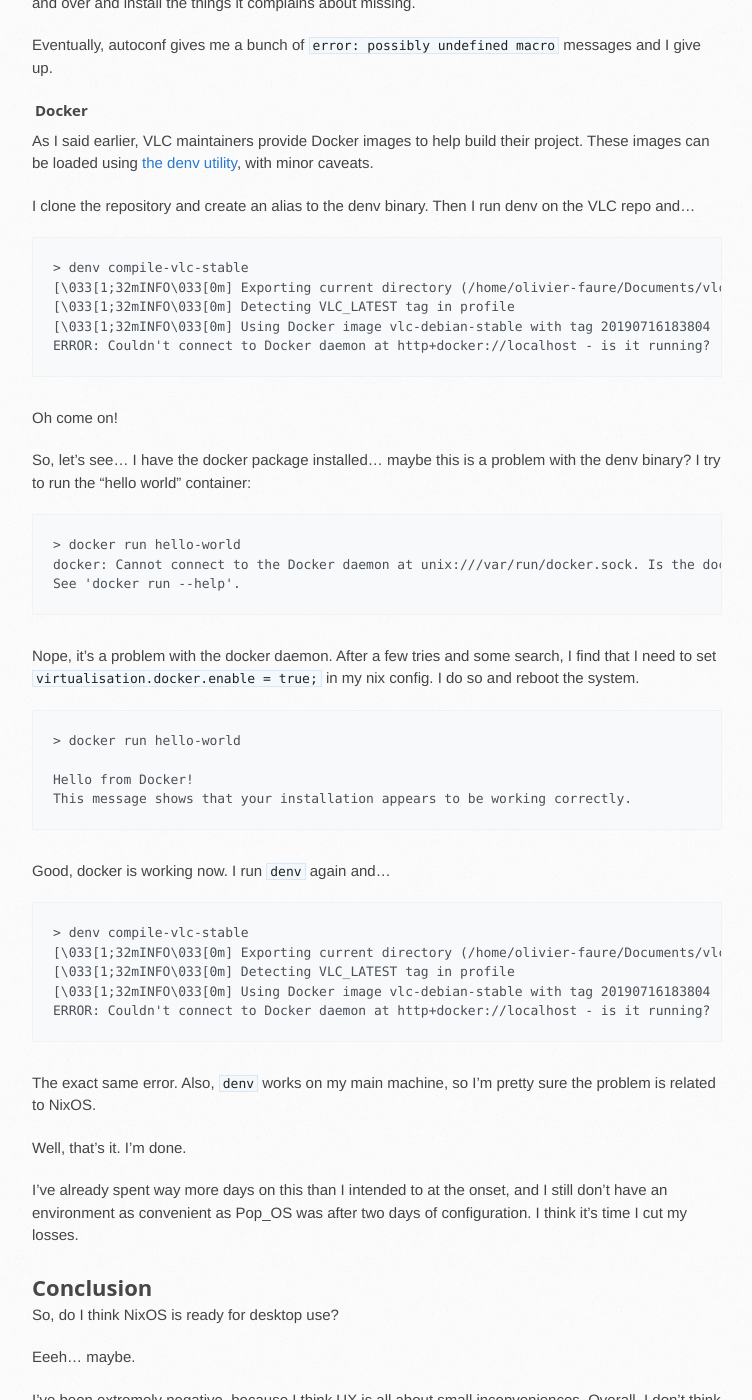
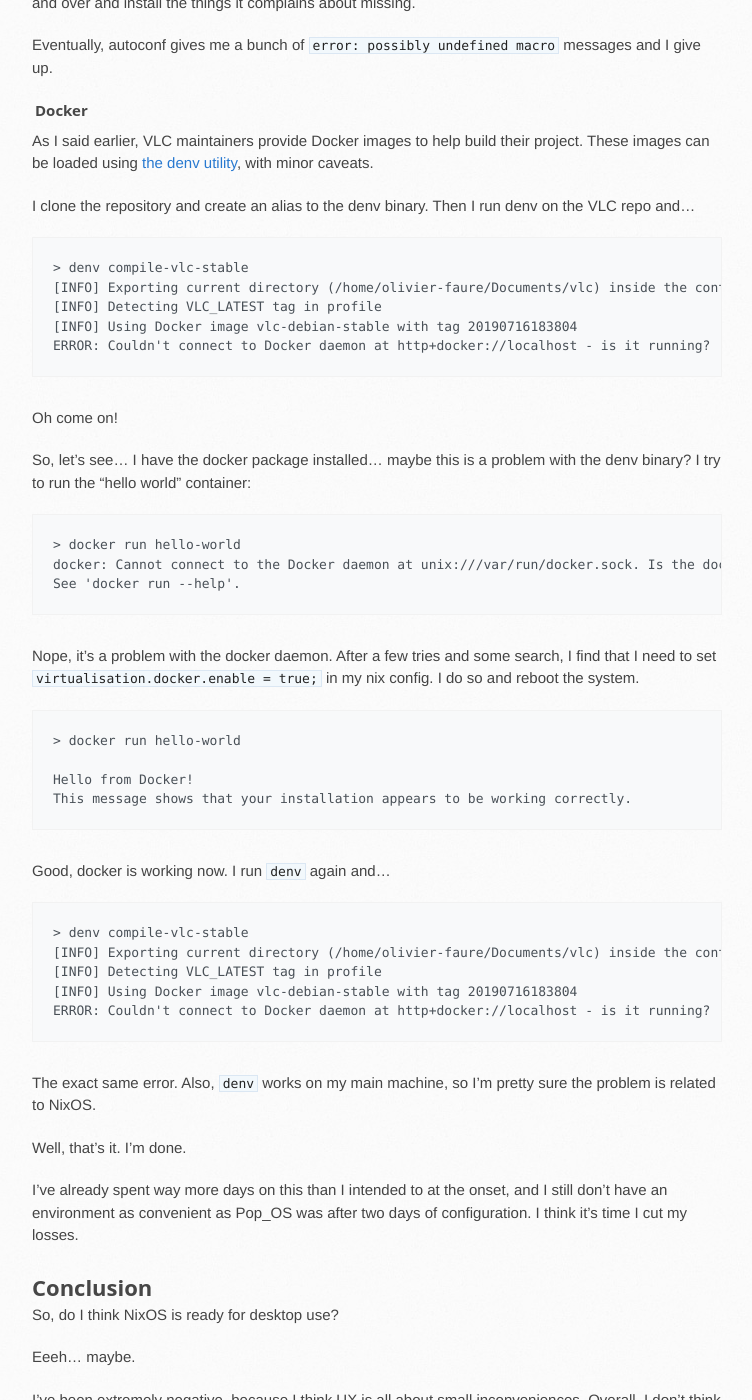
Before and after one commit to PoignardAzur/poignardazur.github.io, a Jekyll site: the page built from _posts/2021-09-08-nixos-post-mortem.md, in a window 1280 px wide and 1400 px high, scrolled down 9691 px. Shown: the whole window, without its empty margins (138-890 px from the left). Built offline with Jekyll 4.4.1, drawn with Linux system fonts in a browser that asks for light colours.

Commit message:
Fix formatting typos in NixOS article

````diff
--- a/_posts/2021-09-08-nixos-post-mortem.md
+++ b/_posts/2021-09-08-nixos-post-mortem.md
@@ -320,9 +320,9 @@
 
 ```
 > denv compile-vlc-stable
-[\033[1;32mINFO\033[0m] Exporting current directory (/home/olivier-faure/Documents/vlc) inside the container
-[\033[1;32mINFO\033[0m] Detecting VLC_LATEST tag in profile
-[\033[1;32mINFO\033[0m] Using Docker image vlc-debian-stable with tag 20190716183804
+[INFO] Exporting current directory (/home/olivier-faure/Documents/vlc) inside the container
+[INFO] Detecting VLC_LATEST tag in profile
+[INFO] Using Docker image vlc-debian-stable with tag 20190716183804
 ERROR: Couldn't connect to Docker daemon at http+docker://localhost - is it running?
 ```
 
@@ -349,9 +349,9 @@
 
 ```
 > denv compile-vlc-stable
-[\033[1;32mINFO\033[0m] Exporting current directory (/home/olivier-faure/Documents/vlc) inside the container
-[\033[1;32mINFO\033[0m] Detecting VLC_LATEST tag in profile
-[\033[1;32mINFO\033[0m] Using Docker image vlc-debian-stable with tag 20190716183804
+[INFO] Exporting current directory (/home/olivier-faure/Documents/vlc) inside the container
+[INFO] Detecting VLC_LATEST tag in profile
+[INFO] Using Docker image vlc-debian-stable with tag 20190716183804
 ERROR: Couldn't connect to Docker daemon at http+docker://localhost - is it running?
 ```
 
````
